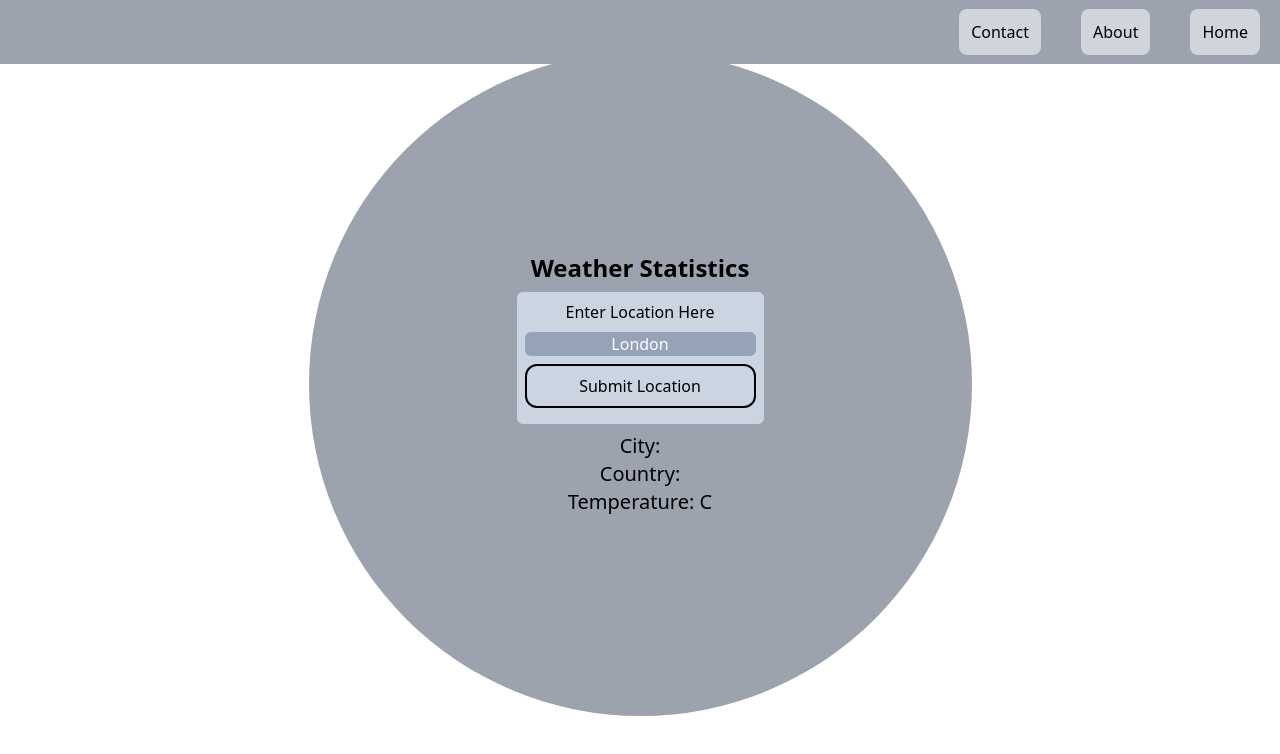
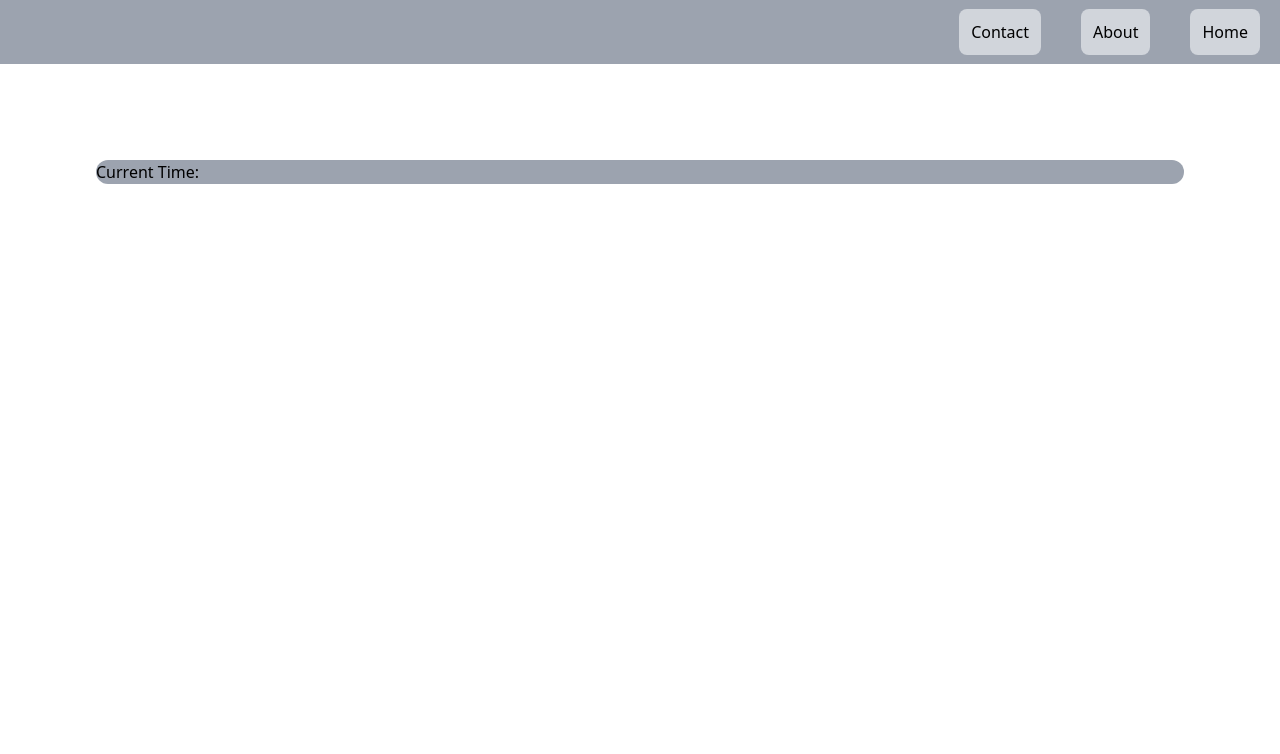
Before and after one commit to MicrosoftWord12/Weather-Forecast-React-App, a React (Create React App) app: page / in a window 1280 px wide. Shown: the top 754 px of the page. Built offline with nearby package versions, Linux system fonts and the light colour scheme; no server answers.

Commit message:
Figuring out HTML and CSS

```diff
--- a/src/Components/Weather/Weather.tsx
+++ b/src/Components/Weather/Weather.tsx
@@ -42,9 +42,23 @@ const Weather = ({ setAlert, setAlertMessage }: IWeatherAlertProps) => {
     }
 
     return (
-        <div className='flex items-center justify-center h-[80vh] flex-col'>
-            <div className='bg-gray-400 p-[25vh] rounded-full'>
-                <h1 className='font-extrabold text-center text-2xl'>Weather Statistics</h1>
+        <div className='flex flex-col h-screen'>
+            <div className='flex bg-gray-400 rounded-3xl m-24'>
+                <div className='flex'>
+                    <div>
+                        <h1>Current Time: {weatherApi.getLocaltime()}</h1>
+                    </div>
+                    <div></div>
+                </div>
+
+
+
+
+
+
+
+
+                {/* <h1 className='font-extrabold text-center text-2xl'>Weather Statistics</h1>
 
 
                 <form className="flex flex-col justify-center text-center bg-slate-300 rounded-md p-2 m-2" onSubmit={(e) => input(e)}>
@@ -64,7 +78,7 @@ const Weather = ({ setAlert, setAlertMessage }: IWeatherAlertProps) => {
                     <div>
                         <p>Temperature: {weatherApi.getFeelsLikeC() + "C"}</p>
                     </div>
-                </div>
+                </div> */}
             </div>
         </div>
     )
```
